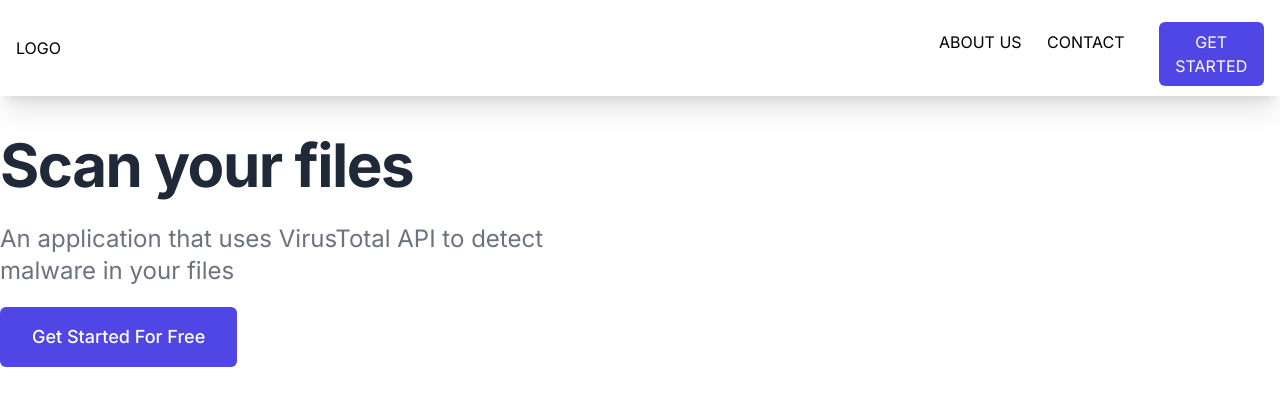
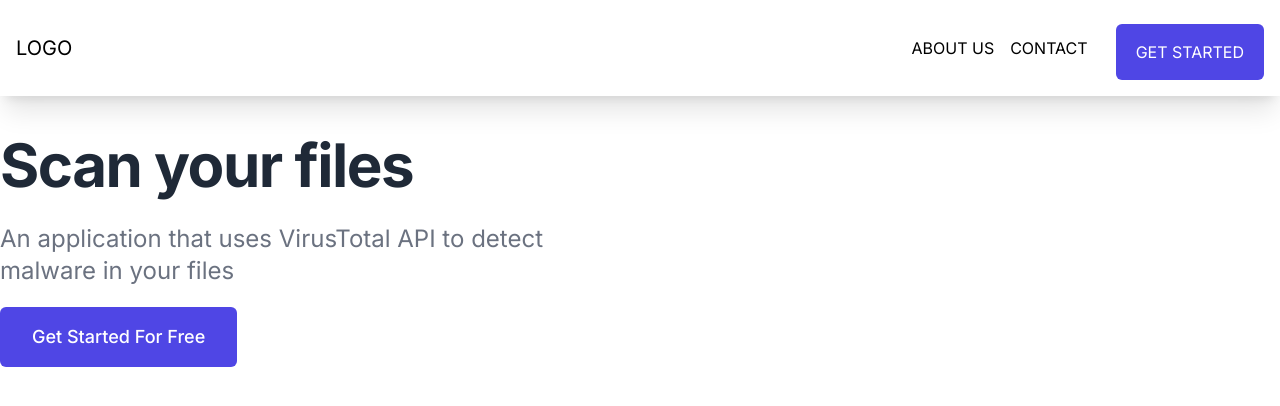
Before and after one commit to garytann/virustotalApiServer, a Next.js app in the folder frontend/my-app/: page / in a window 1280 px wide. Shown: the top 406 px of the page. Built offline with nearby package versions, Linux system fonts and the light colour scheme.

Commit message:
fixed get started button on navbar with no auto-wrapping

```diff
--- a/frontend/my-app/components/NavBar.js
+++ b/frontend/my-app/components/NavBar.js
@@ -38,7 +38,7 @@ const Navbar = () => {
             className="cursor-pointer"
             priority
           /> */}
-          <h1>
+          <h1 className="uppercase text-xl">
             LOGO
           </h1>
         </Link>
@@ -47,15 +47,15 @@ const Navbar = () => {
         <div className="hidden sm:flex">
           <ul className="hidden sm:flex">
             <Link href="/about" className="w-[100%] px-2 py-2 mt-3 text-center">
-              <li className="uppercase hover:border-b text-l"> About Us</li>
+              <li className="uppercase hover:border-b text-l whitespace-nowrap"> About Us</li>
             </Link>
 
             <Link href="/contact" className="w-[100%] px-2 py-2 mt-3 text-center">
               <li className="uppercase hover:border-b text-l"> Contact</li>
             </Link>
 
-            <Link href="/dashboard" className="w-[100%] px-2 py-2 mt-3 text-center text-white bg-indigo-600 rounded-md lg:ml-5" >
-              <li className="uppercase hover:border-b text-l"> Get Started</li>
+            <Link href="/dashboard" className="w-full px-5 py-4 mt-2 text-center text-white bg-indigo-600 rounded-md lg:ml-5">
+              <li className="uppercase hover:border-b text-l whitespace-nowrap"> Get Started</li>
             </Link>
           </ul>
         </div>
```
